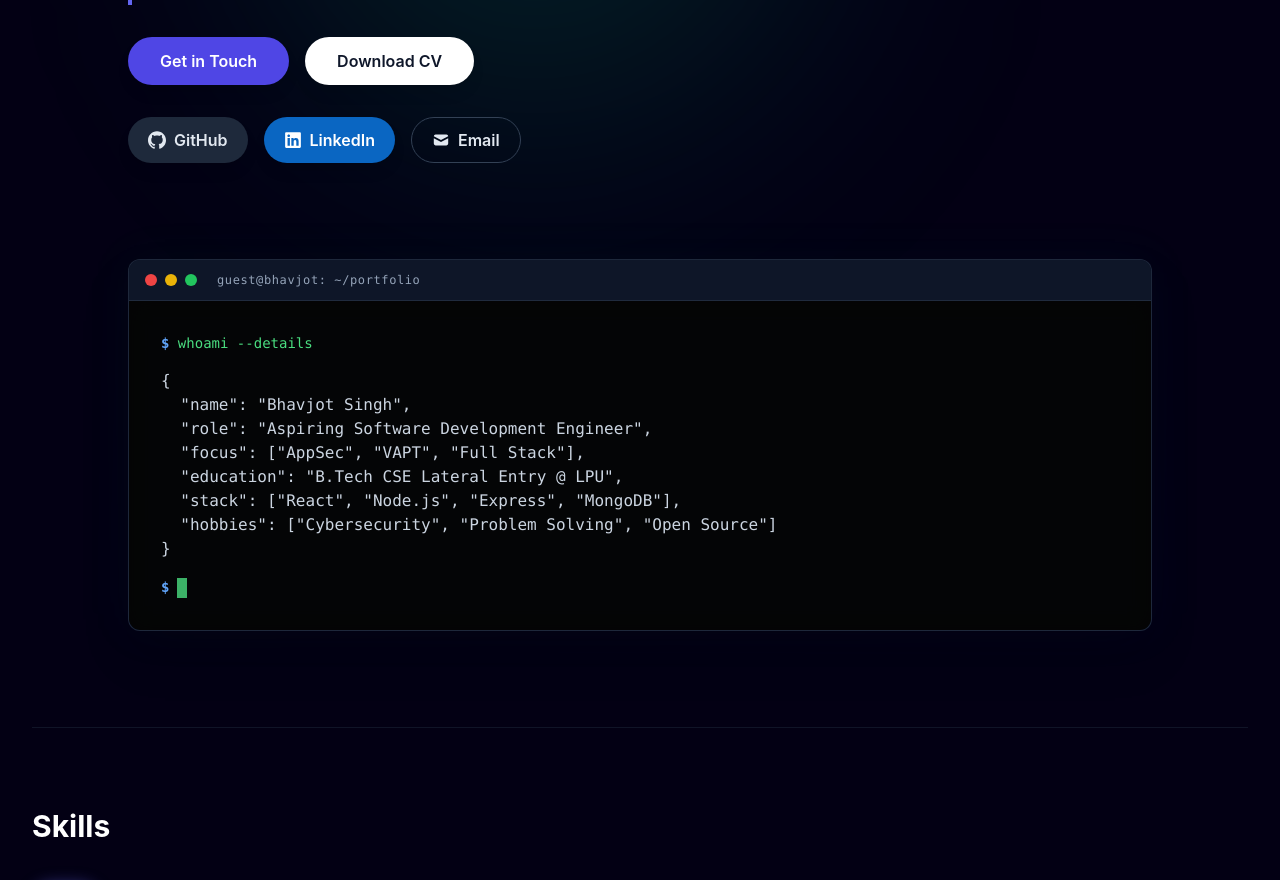
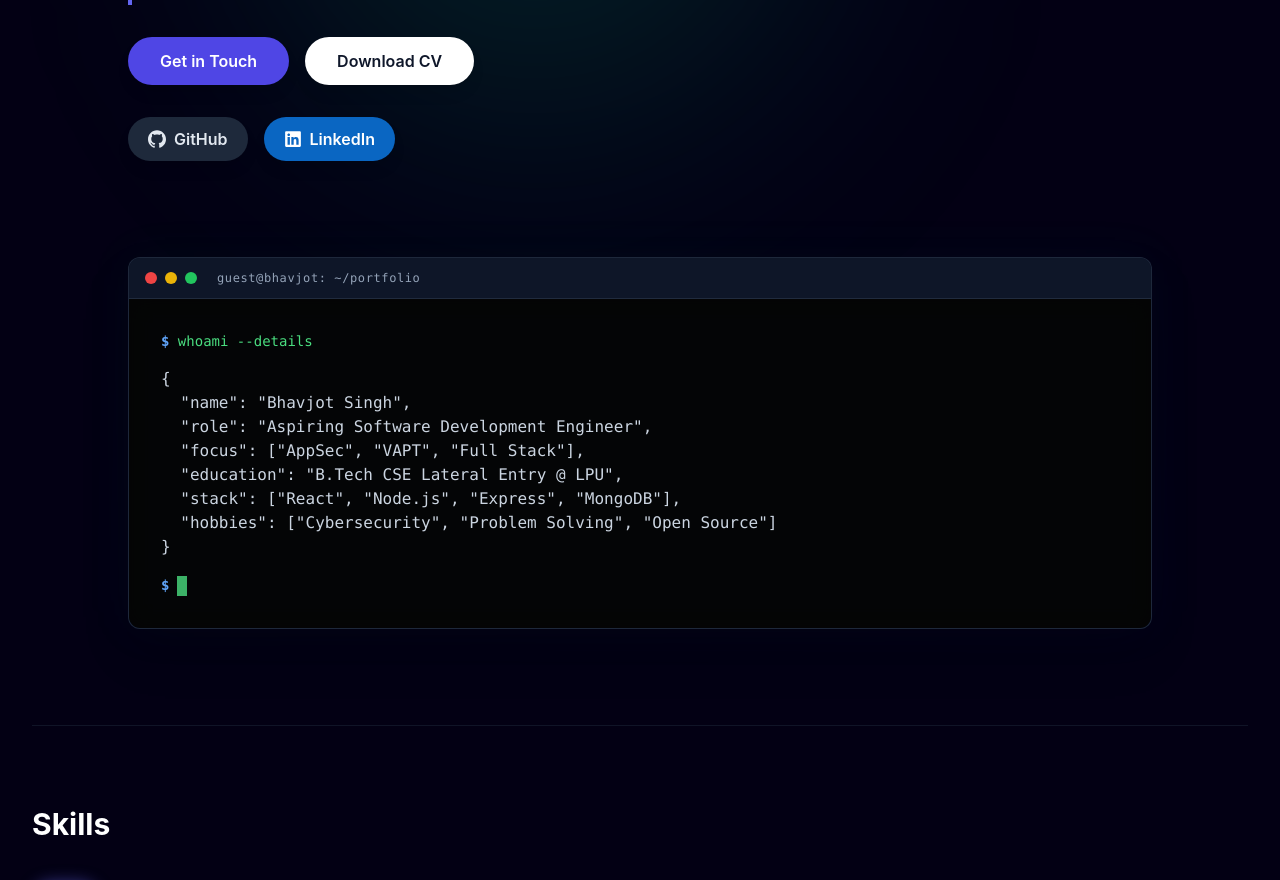
Before and after one commit to Bhav1101/bhavjot-portfolio, a React (Vite) app in the folder client/: page / in a window 1280 px wide. Shown: the part 807-1687 px from the top of the page. Built offline with nearby package versions, Linux system fonts and the light colour scheme.

Commit message:
style: remove redundant email button from hero

```diff
--- a/client/src/components/sections/Hero.jsx
+++ b/client/src/components/sections/Hero.jsx
@@ -72,7 +72,6 @@ const Hero = () => {
             <motion.div variants={itemVariants} className="flex flex-wrap justify-center md:justify-start gap-4 mt-2">
               <a href={github} target="_blank" rel="noopener noreferrer" className="flex items-center gap-2 px-5 py-2.5 bg-slate-800 text-slate-200 font-semibold rounded-full hover:bg-slate-700 transition-all shadow-lg"><SiGithub className="text-lg" /> GitHub</a>
               <a href={linkedin} target="_blank" rel="noopener noreferrer" className="flex items-center gap-2 px-5 py-2.5 bg-[#0a66c2] text-white font-semibold rounded-full hover:bg-[#004182] transition-all shadow-lg"><FaLinkedin className="text-lg" /> LinkedIn</a>
-              <a href={`mailto:${email}`} className="flex items-center gap-2 px-5 py-2.5 border border-slate-700 text-slate-200 font-semibold rounded-full hover:bg-slate-800 transition-all"><HiMail className="text-lg" /> Email</a>
             </motion.div>
           </div>
 
```
